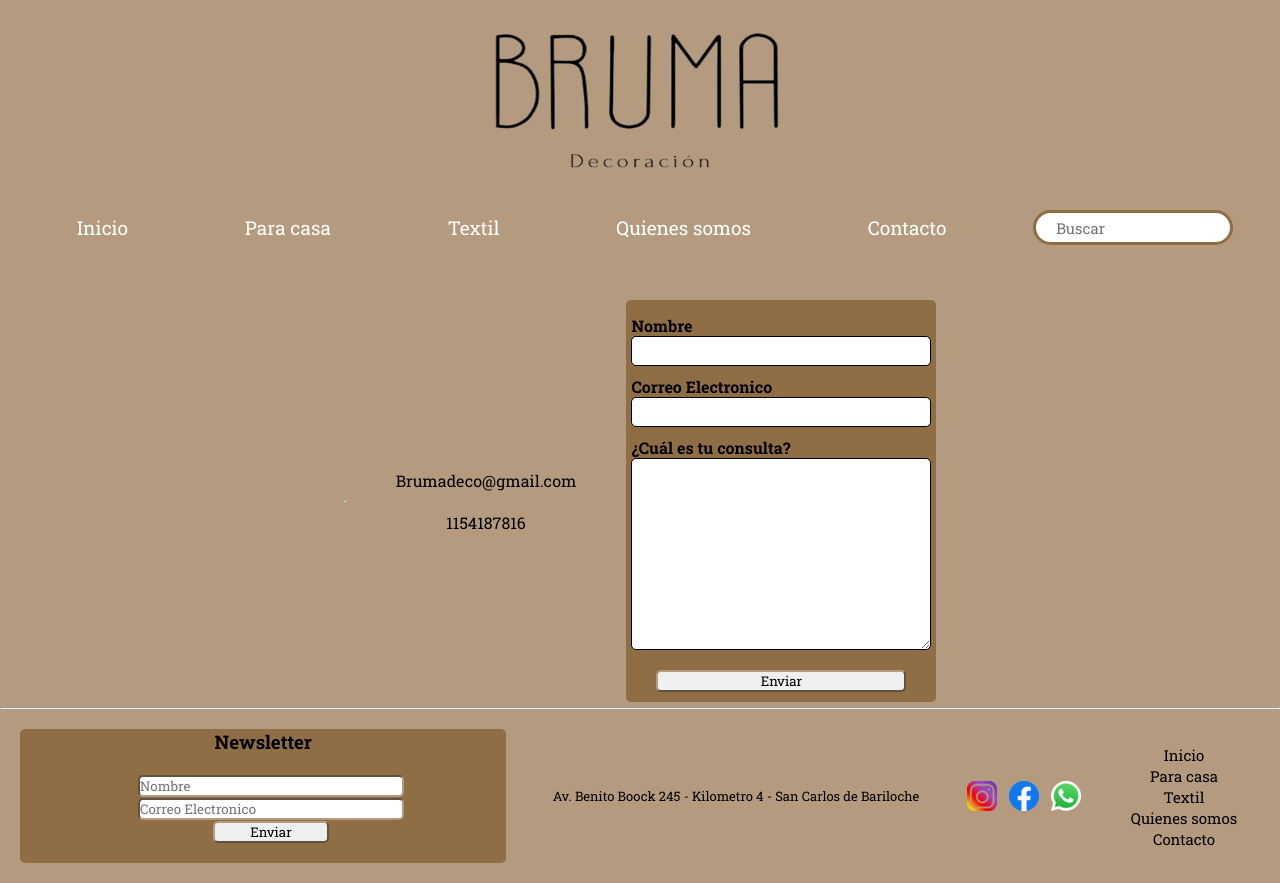
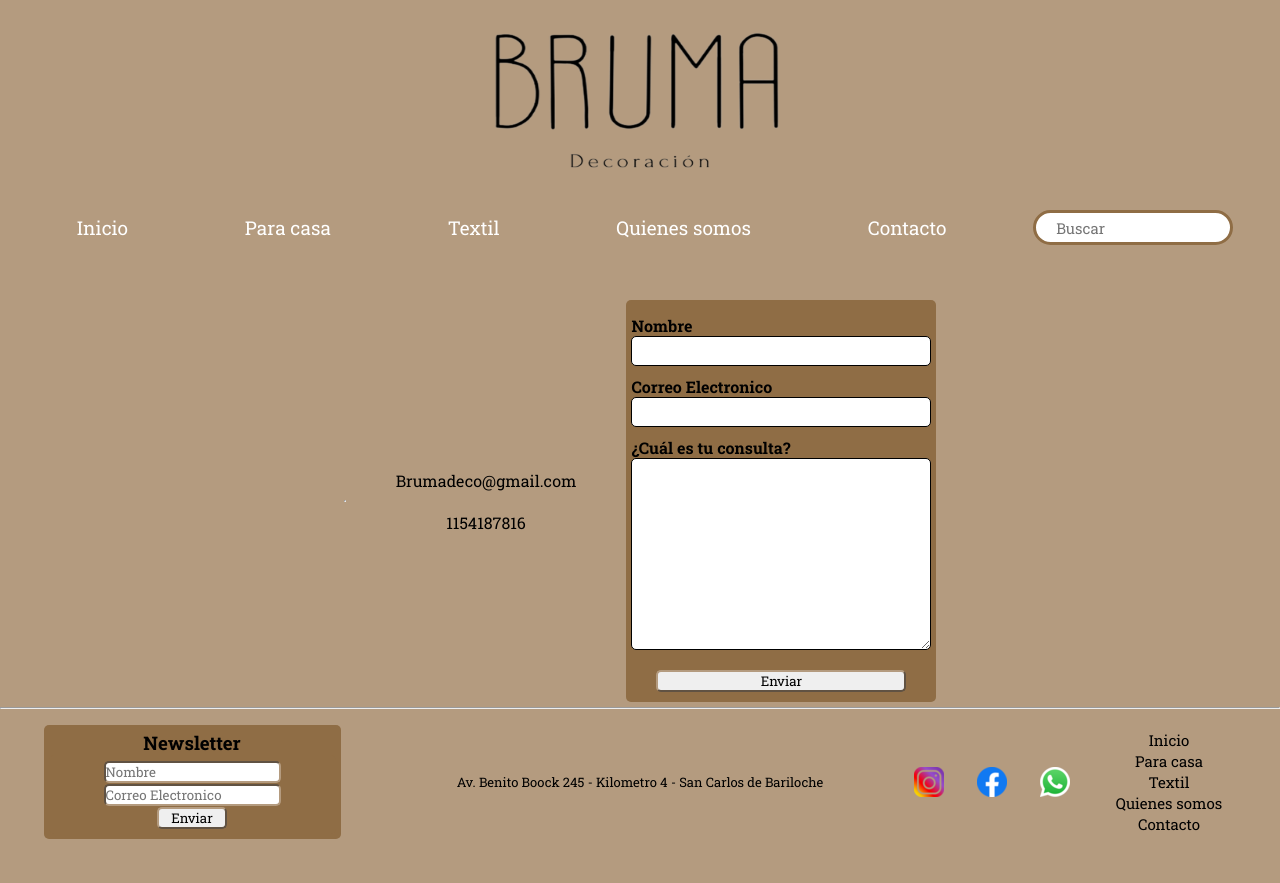
Before and after one commit to rodrigoisla99/bruma-deco-responsive, a plain HTML site: page Paginas/contacto.html in a window 1280 px wide. After the commit the page ends 854 px from the top, so only its background shows below. Drawn offline with Linux system fonts and the light colour scheme.

Commit message:
modificaciones en el main - coreccion de errores

```diff
--- a/main.css
+++ b/main.css
@@ -324,15 +324,17 @@ footer {
     justify-content: center;
     margin: 30px 30px;
     padding: 0;
+    justify-items: center;
 }
 
 /* Newsletter */
 .newsletter {
-    width: 95%;
+    width: max-content;
     max-width: 500px;
     margin: auto;
     background-color: #8f6d45;
     border-radius: 5px;
+    padding: 5px;
 }
 
 .newsletter>h3 {
@@ -442,6 +444,7 @@ footer {
     /* Contacto - Tablet*/
     #seccion-contacto {
         flex-direction: row;
+        margin-bottom: 5px;
     }
 
     .hr-contacto {
@@ -455,7 +458,7 @@ footer {
 
     /* Newsletter - Tablet */
     .contenedor-input {
-        padding: 0 150px;
+        padding: 0 100px;
         width: 100%;
     }
 
@@ -578,16 +581,16 @@ footer {
     /* COMIENZO FOOTER - Laptop */
     footer {
         display: grid;
-        grid-template-columns: 40% 35% 10% 15%;
+        grid-template-columns: 30% 40% 15% 15%;
         margin: 0;
         padding: 0;
     }
 
     /* Newsletter - Laptop */
-    .newsletter {
+    /* .newsletter {
         margin: 20px;
         margin-right: 0;
-    }
+    } */
 
     .nombre-newsletter {
         font-family: 'Roboto Slab', serif;
@@ -608,7 +611,7 @@ footer {
     }
 
     .contenedor-input {
-        padding: 0 98px;
+        padding: 0 50px;
         width: 100%;
     }
 
```
